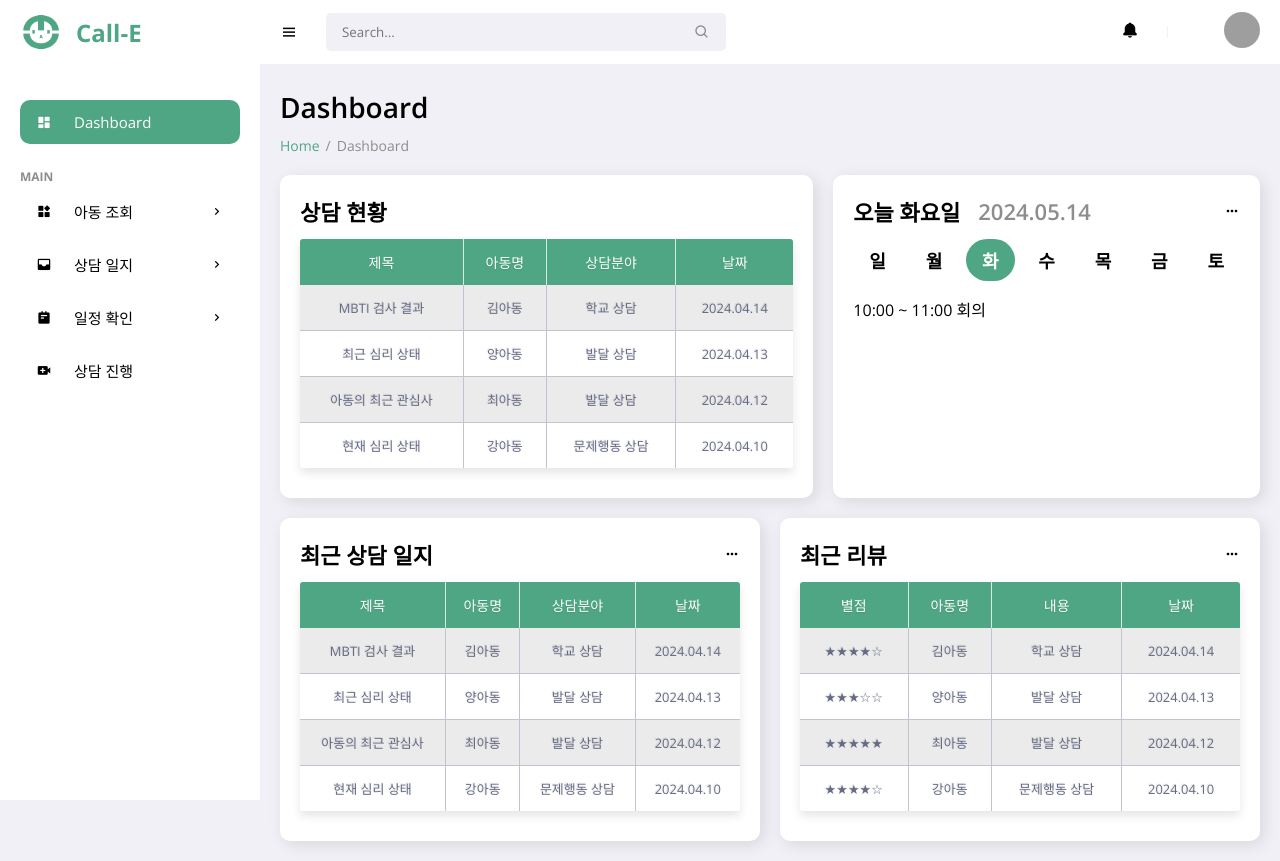
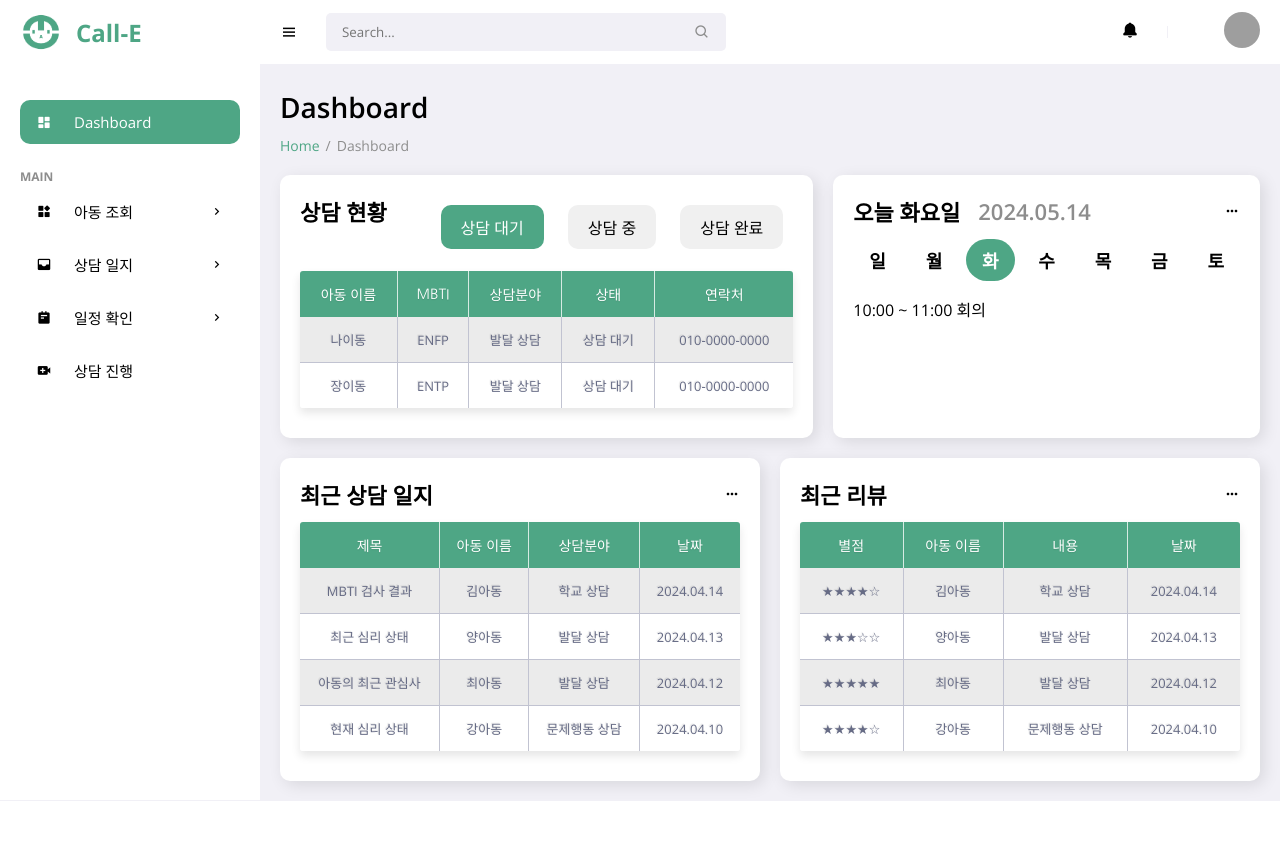
Before and after one commit to leetoryy/Capstone_Call-E, a Python web app: template templates/counselor/counselor_home.html in a window 1280 px wide. After the commit the page ends 801 px from the top, so only its background shows below. Run offline with Jinja, Linux system fonts and the light colour scheme; the template is opened without the code that fills it, so the values that code supplies are empty; grey boxes are pictures that could not be loaded.

Commit message:
[Feat] 상담사 대시보드 상담현황 tab menu 추가
1. 상담 대기 | 상담 중 | 상담 완료 tab menu 추가
2. 페이지 로드 시 상담 대기 tab menu 활성화
* 임시 데이터 대신 DB 연결 필요

```diff
--- a/static/css/counselor/counselor_home.css
+++ b/static/css/counselor/counselor_home.css
@@ -391,7 +391,7 @@ main .data .content-data {
 main .content-data2 .head {
   display: flex;
   justify-content: space-between;
-  align-items: center;
+  /* align-items: center; */
   margin-bottom: 12px;
 }
 main .content-data .head {
@@ -701,7 +701,7 @@ tr:last-child td:last-child {
 td {
   background: #ffffff;
   padding: 13px;
-  text-align: left;
+  text-align: center;
   vertical-align: middle;
   font-weight: 400;
   font-size: 13px;
@@ -729,6 +729,22 @@ td.text-center {
 td.text-right {
   text-align: right;
 }
+
+/* 상담 현황 */
+.status-tab button {
+  margin: 10px;
+  padding: 10px 20px;
+  font-size: 16px;
+  cursor: pointer;
+  background-color: #f0f0f0;
+  border: 1px solid #ddd;
+  border: none;
+  border-radius: 10px;
+}
+.status-tab .active {
+  background-color: var(--primary-color);
+  color: white;
+}
 /* MAIN */
 /* CONTENT */
 
--- /dev/null
+++ b/static/javascript/counselor/counselor_status.js
@@ -0,0 +1,37 @@
+function initialize() {
+  loadData("상담 대기");
+}
+
+function loadData(status) {
+  const tabs = document.querySelectorAll(".status-tab button");
+  tabs.forEach((tab) => {
+    if (tab.textContent === status) {
+      tab.classList.add("active");
+    } else {
+      tab.classList.remove("active");
+    }
+  });
+
+  // 임시 데이터
+  const data = {
+    "상담 대기": [
+      { name: "나이동", mbti: "ENFP", type: "발달 상담", status: "상담 대기", contact: "010-0000-0000" },
+      { name: "장이동", mbti: "ENTP", type: "발달 상담", status: "상담 대기", contact: "010-0000-0000" },
+    ],
+    "상담 중": [{ name: "유이동", mbti: "ESFP", type: "발달 상담", status: "상담 중", contact: "010-0000-0000" }],
+    "상담 완료": [{ name: "이이동", mbti: "ESFP", type: "발달 상담", status: "상담 완료", contact: "010-0000-0000" }],
+  };
+
+  const tbody = document.getElementById("table-body");
+  tbody.innerHTML = "";
+
+  data[status].forEach((consultation) => {
+    const tr = document.createElement("tr");
+    tr.innerHTML = `<td>${consultation.name}</td>
+                      <td>${consultation.mbti}</td>
+                      <td>${consultation.type}</td>
+                      <td>${consultation.status}</td>
+                      <td>${consultation.contact}</td>`;
+    tbody.appendChild(tr);
+  });
+}
--- a/templates/counselor/counselor_home.html
+++ b/templates/counselor/counselor_home.html
@@ -12,7 +12,7 @@
     <!-- CSS -->
     <link rel="stylesheet" href="/static/css/counselor/counselor_home.css" />
   </head>
-  <body>
+  <body onload="initialize()">
     <!-- SIDEBAR -->
     <section id="sidebar">
       <a href="/counselor_home" class="brand"><img src="/static/images/icon.png" width="50" alt="" />Call-E</a>
@@ -85,48 +85,31 @@
           <div class="content-data2">
           <div class="head">
             <h3>상담 현황</h3>
+            <div class="status-tab">
+              <button id="tab1" onclick="loadData('상담 대기')">상담 대기</button>
+              <button id="tab2" onclick="loadData('상담 중')">상담 중</button>
+              <button id="tab3" onclick="loadData('상담 완료')">상담 완료</button>
+            </div>
           </div>
           <div class="table-list">
             <table class="table-fill">
             <thead class="table-head">
               <tr>
-              <th class="text-center">제목</th>
-              <th class="text-center">아동명</th>
+              <th class="text-center">아동 이름</th>
+              <th class="text-center">MBTI</th>
               <th class="text-center">상담분야</th>
-              <th class="text-center">날짜</th>
+              <th class="text-center">상태</th>
+              <th class="text-center">연락처</th>
               </tr>
             </thead>
-            <tbody class="table-hover">
+            <tbody class="table-hover" id="table-body">
               <tr>
-              <td class="text-center">MBTI 검사 결과</td>
-              <td class="text-center">김아동</td>
-              <td class="text-center">학교 상담</td>
-              <td class="text-center">2024.04.14</td>
-              </tr>
 
-              <tr>
-              <td class="text-center">최근 심리 상태</td>
-              <td class="text-center">양아동</td>
-              <td class="text-center">발달 상담</td>
-              <td class="text-center">2024.04.13</td>
-              </tr>
-
-              <tr>
-              <td class="text-center">아동의 최근 관심사</td>
-              <td class="text-center">최아동</td>
-              <td class="text-center">발달 상담</td>
-              <td class="text-center">2024.04.12</td>
-              </tr>
-
-              <tr>
-              <td class="text-center">현재 심리 상태</td>
-              <td class="text-center">강아동</td>
-              <td class="text-center">문제행동 상담</td>
-              <td class="text-center">2024.04.10</td>
               </tr>
             </tbody>
             </table>
           </div>
+
           </div>
           <div class="content-data">
           <div class="head">
@@ -140,13 +123,13 @@
           </div>
           <div class="schedule-container">
             <div class="week-days">
-            <button class="day">일</button>
-            <button class="day">월</button>
-            <button class="day">화</button>
-            <button class="day">수</button>
-            <button class="day">목</button>
-            <button class="day">금</button>
-            <button class="day">토</button>
+            <button class="day" data-day="일">일</button>
+            <button class="day" data-day="월">월</button>
+            <button class="day" data-day="화">화</button>
+            <button class="day" data-day="수">수</button>
+            <button class="day" data-day="목">목</button>
+            <button class="day" data-day="금">금</button>
+            <button class="day" data-day="토">토</button>
             </div>
             <div class="schedule">
               <span class="time">10:00 ~ 11:00</span>
@@ -169,7 +152,7 @@
             <thead class="table-head">
               <tr>
               <th class="text-center">제목</th>
-              <th class="text-center">아동명</th>
+              <th class="text-center">아동 이름</th>
               <th class="text-center">상담분야</th>
               <th class="text-center">날짜</th>
               </tr>
@@ -218,7 +201,7 @@
             <thead class="table-head">
               <tr>
               <th class="text-center">별점</th>
-              <th class="text-center">아동명</th>
+              <th class="text-center">아동 이름</th>
               <th class="text-center">내용</th>
               <th class="text-center">날짜</th>
               </tr>
@@ -263,5 +246,6 @@
     <!-- JS -->
     <script src="/static/javascript/counselor/counselor_home.js"></script>
     <script src="/static/javascript/counselor/date_day.js"></script>
+    <script src="/static/javascript/counselor/counselor_status.js"></script>
   </body>
 </html>
```
